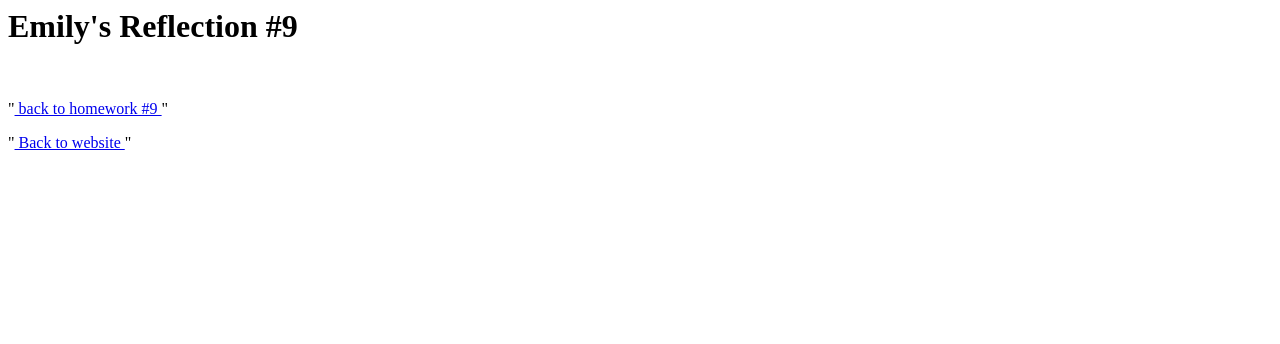
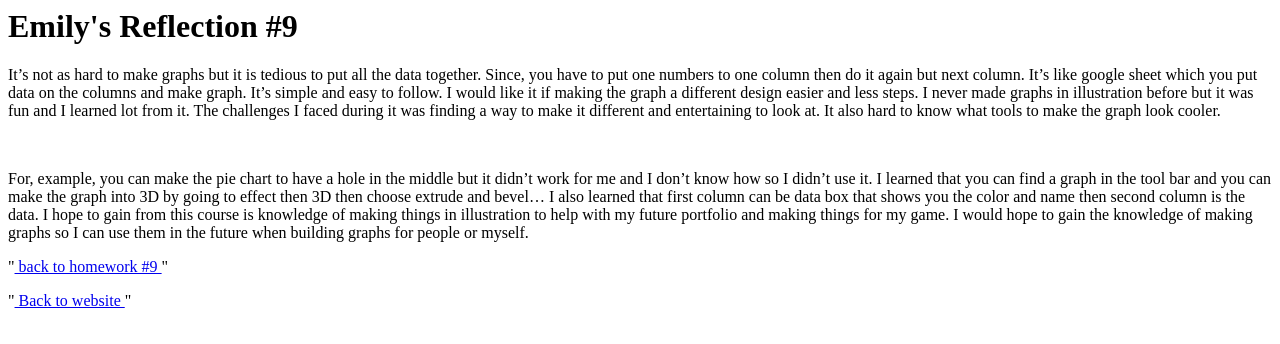
Before and after one commit to EmiIsHungry/reflection9.html, a plain HTML site: page index.html in a window 1280 px wide. Drawn offline with Linux system fonts and the light colour scheme.

Commit message:
Update index.html

```diff
--- a/index.html
+++ b/index.html
@@ -4,9 +4,9 @@
   </head>
   <h1> Emily's Reflection #9 </h1>
   <body>
-    <p> </p>
+    <p>It’s not as hard to make graphs but it is tedious to put all the data together. Since, you have to put one numbers to one column then do it again but next column. It’s like google sheet which you put data on the columns and make graph. It’s simple and easy to follow. I would like it if making the graph a different design easier and less steps. I never made graphs in illustration before but it was fun and I learned lot from it. The challenges I faced during it was finding a way to make it different and entertaining to look at. It also hard to know what tools to make the graph look cooler.</p>
     <br>
-    <p> </p>
+    <p>For, example, you can make the pie chart to have a hole in the middle but it didn’t work for me and I don’t know how so I didn’t use it. I learned that you can find a graph in the tool bar and you can make the graph into 3D by going to effect then 3D then choose extrude and bevel… I also learned that first column can be data box that shows you the color and name then second column is the data. I hope to gain from this course is knowledge of making things in illustration to help with my future portfolio and making things for my game. I would hope to gain the knowledge of making graphs so I can use them in the future when building graphs for people or myself.</p>
     <p> "<a href= https://emiishungry.github.io/homework9.html/> back to homework #9 </a>" </p>
     <p> "<a href= https://emiishungry.github.io/medpl150/> Back to website </a>"</p>
   </body>
```
